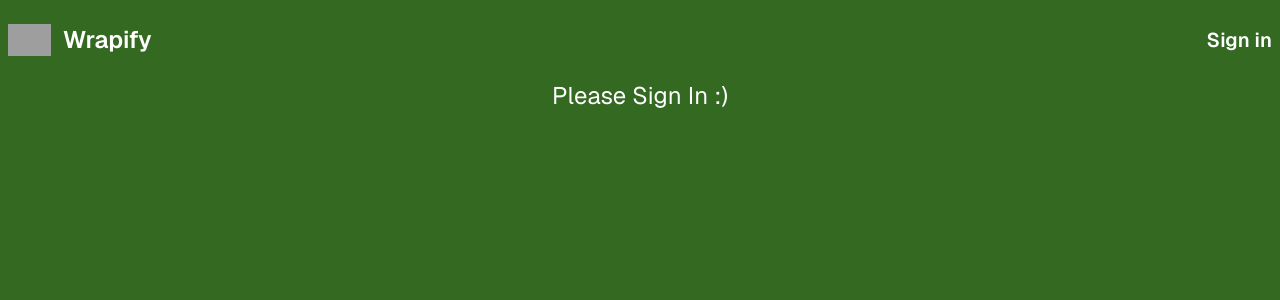
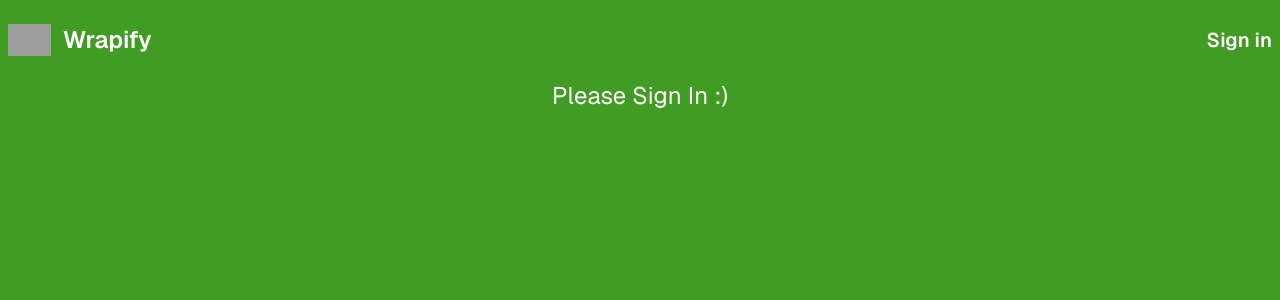
Before and after one commit to Exploser/SpotiShare, a Next.js app: page / in a window 1280 px wide. Shown: the top 300 px of the page. Built offline with nearby package versions, Linux system fonts and the light colour scheme; no server answers; grey boxes are pictures that could not be loaded.

Commit message:
Improve UI

```diff
--- a/src/styles/globals.css
+++ b/src/styles/globals.css
@@ -5,7 +5,7 @@
 :root {
   --color-primary: #16ed84;
   --color-secondary: #2aa80b;
-  --background-color: #336921;
+  --background-color: #409c22;
 }
 body {
   margin: 0;
@@ -21,3 +21,16 @@ body {
   color: white;
   text-shadow: 1px 1px 1px #000000;
 }
+#spotify-profile-name{
+  color: white;
+  text-decoration: none;
+  text-shadow: 1px 1px 1px #000000;
+}
+#spotify-features{
+  width: 90%;
+  a{
+    color: white;
+    text-decoration: none;
+    text-shadow: 1px 1px 1px #000000;
+  }
+}
```
